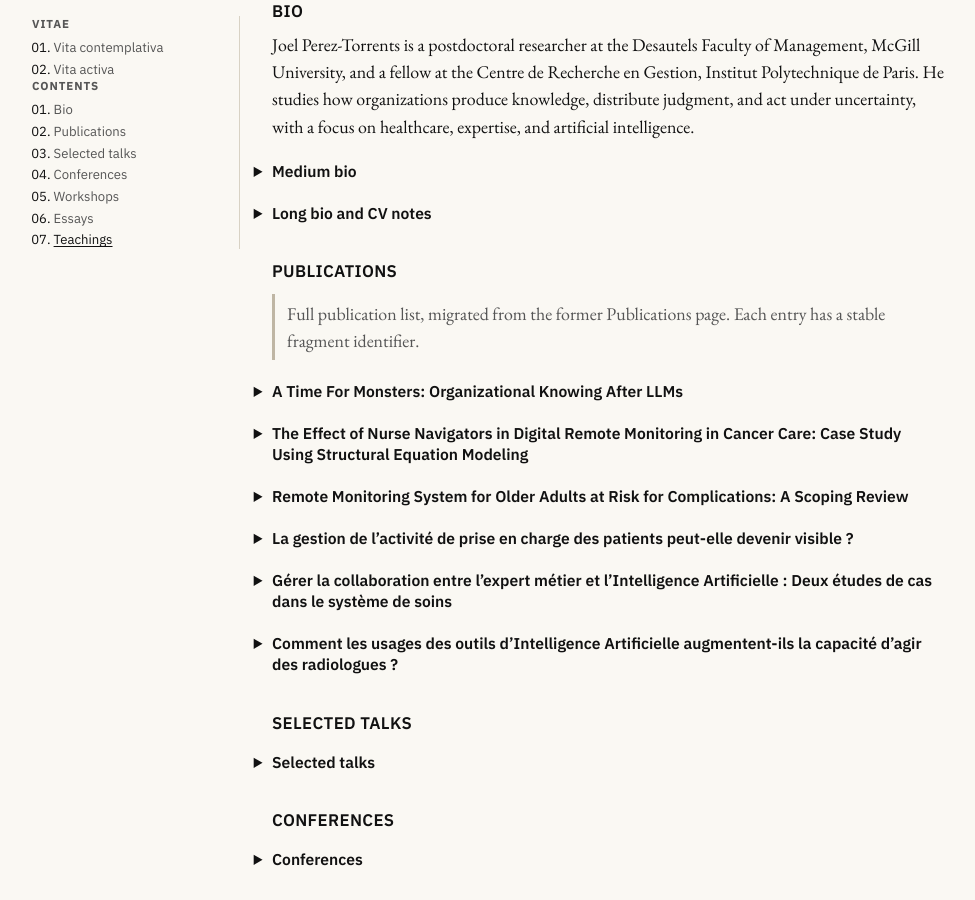
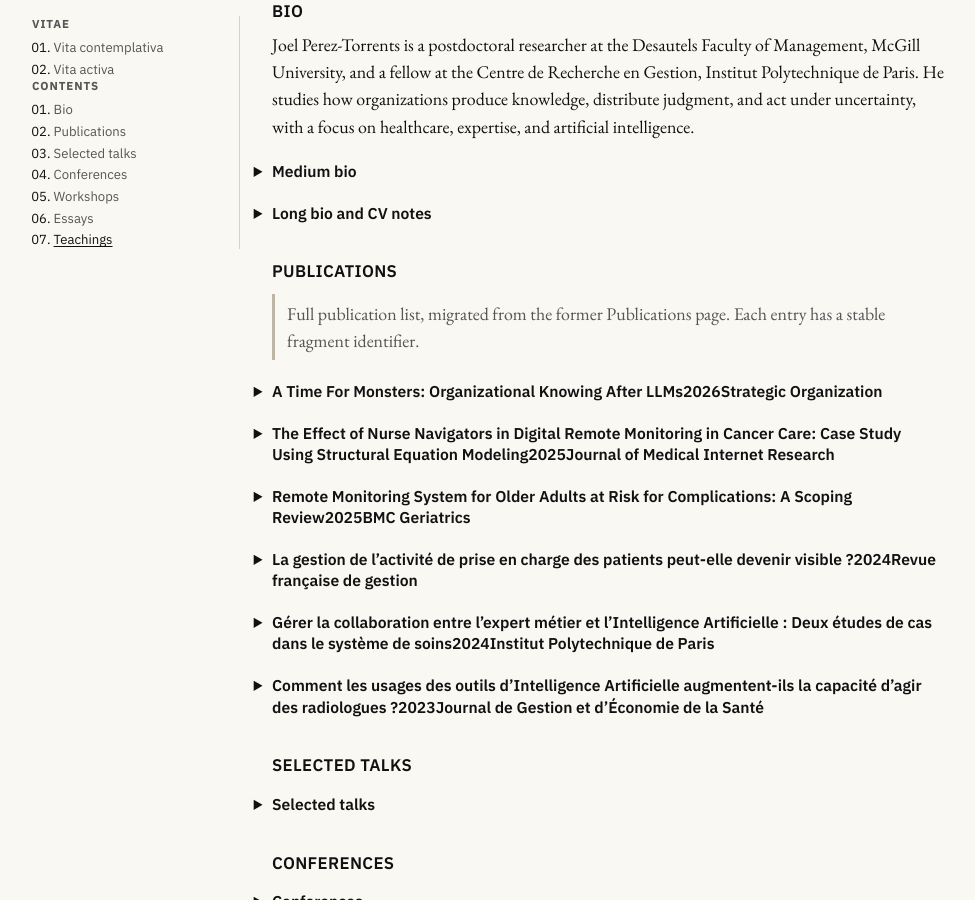
Before and after one commit to JPTorrents/jptorrents.github.io, a Jekyll site: the page built from _pages/vita-activa.md, in a window 1280 px wide and 900 px high, scrolled down 217 px. Shown: the whole window, without its empty margins (32-1007 px from the left). Built offline with Jekyll 4.4.1, drawn with Linux system fonts in a browser that asks for light colours.

Commit message:
Update vita-activa.md

```diff
--- a/_pages/vita-activa.md
+++ b/_pages/vita-activa.md
@@ -88,7 +88,7 @@ person_schema: true
       </details>
     </section>
     <section id="publications" aria-labelledby="publications-heading">
-      <h2 id="publications-heading">publications</h2>
+      <h2 id="publications-heading">Publications</h2>
       <p class="archive-note">Full publication list, migrated from the former Publications page. Each entry has a stable fragment identifier.</p>
       <div class="details-list">
         {% assign publications = site.data.publications | sort: "year" | reverse %}
@@ -101,7 +101,7 @@ person_schema: true
             {% assign link_target = pub.url %}
           {% endif %}
           <details id="publication-{{ pub.slug }}">
-            <summary>{{ pub.title }}</summary>
+            <summary>{{ pub.title }}{{ pub.year }}{{ pub.venue }}</summary>
             <div class="details-body">
               <dl class="entry-grid">
                 <dt>Metadata</dt>
```
